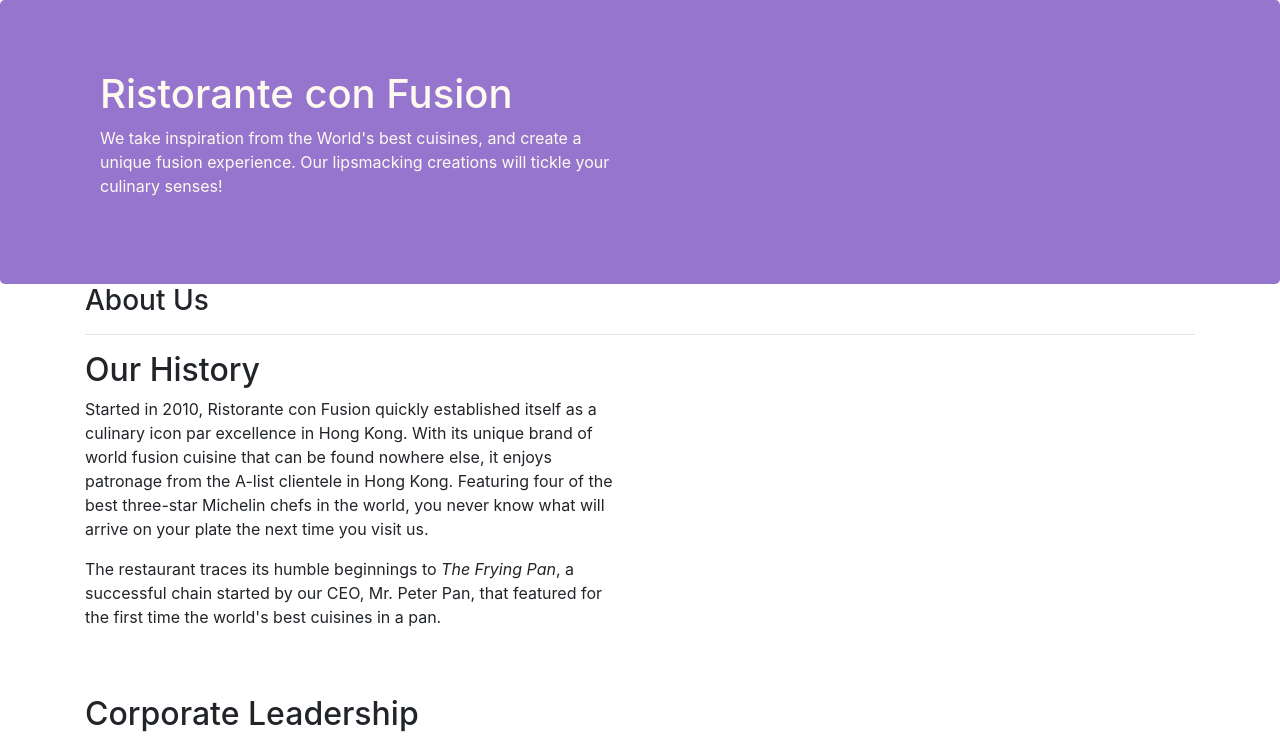
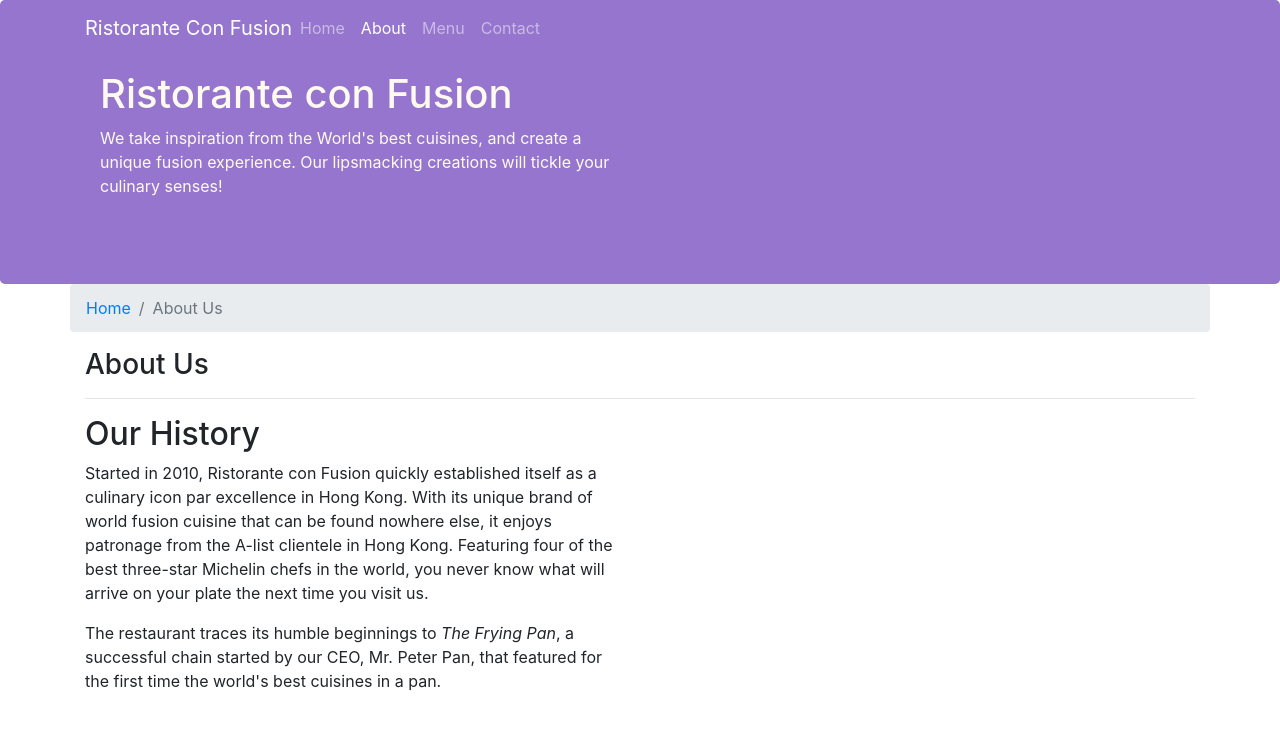
Before and after one commit to lamlnp/Bootstrap4-conFusion, a website: page aboutus.html in a window 1280 px wide. Shown: the top 738 px of the page. Drawn offline with nearby package versions, Linux system fonts and the light colour scheme.

Commit message:
Exercise 7

```diff
--- a/aboutus.html
+++ b/aboutus.html
@@ -15,6 +15,22 @@
 </head>
 
 <body>
+    <nav class="navbar navbar-dark navbar-expand-sm fixed-top">
+        <div class="container">
+            <button class="navbar-toggler" type="button" data-toggle="collapse" data-target="#Navbar">
+                <span class="navbar-toggler-icon"></span>
+            </button>
+            <a class="navbar-brand mr-auto" href="./index.html">Ristorante Con Fusion</a>
+            <div class="collapse navbar-collapse" id="Navbar">
+                <ul class="navbar-nav mr-auto">
+                    <li class="nav-item"><a class="nav-link" href="./index.html">Home</a></li>
+                    <li class="nav-item active"><a class="nav-link" href="#">About</a></li>
+                    <li class="nav-item"><a class="nav-link" href="#">Menu</a></li>
+                    <li class="nav-item"><a class="nav-link" href="#">Contact</a></li>
+                </ul>
+            </div>
+        </div>
+    </nav>
 
     <header class="jumbotron">
         <div class="container">
@@ -32,6 +48,10 @@
 
     <div class="container">
         <div class="row">
+            <ol class="col-12 breadcrumb">
+                <li class="breadcrumb-item"><a href="./index.html">Home</a></li>
+                <li class="breadcrumb-item active">About Us</li>
+            </ol>
             <div class="col-12">
                 <h3>About Us</h3>
                 <hr>
@@ -94,7 +114,7 @@
                 <div class="col-4 offset-1 col-sm-2">
                     <h5>Links</h5>
                     <ul class="list-unstyled">
-                        <li><a href="#">Home</a></li>
+                        <li><a href="./index.html">Home</a></li>
                         <li><a href="#">About</a></li>
                         <li><a href="#">Menu</a></li>
                         <li><a href="#">Contact</a></li>
--- a/css/styles.css
+++ b/css/styles.css
@@ -23,7 +23,7 @@
     color: floralwhite;
 }
 
-.address {
+address {
     font-size: 80%;
     margin: 0px;
     color: #0f0f0f;
```
Also changed, not shown: index.html (+17 -1 lines).
